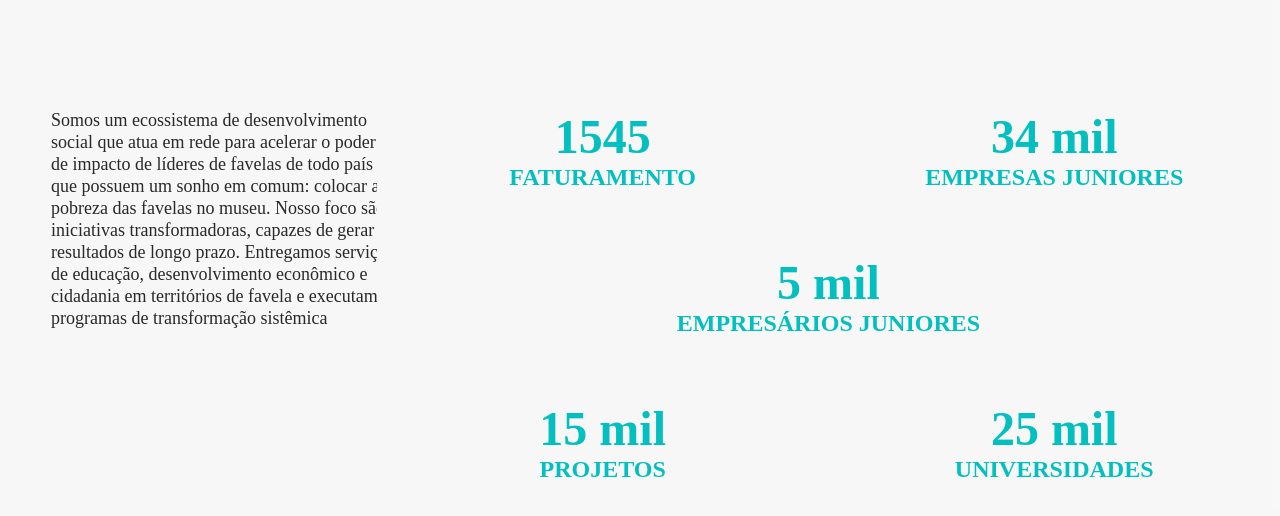
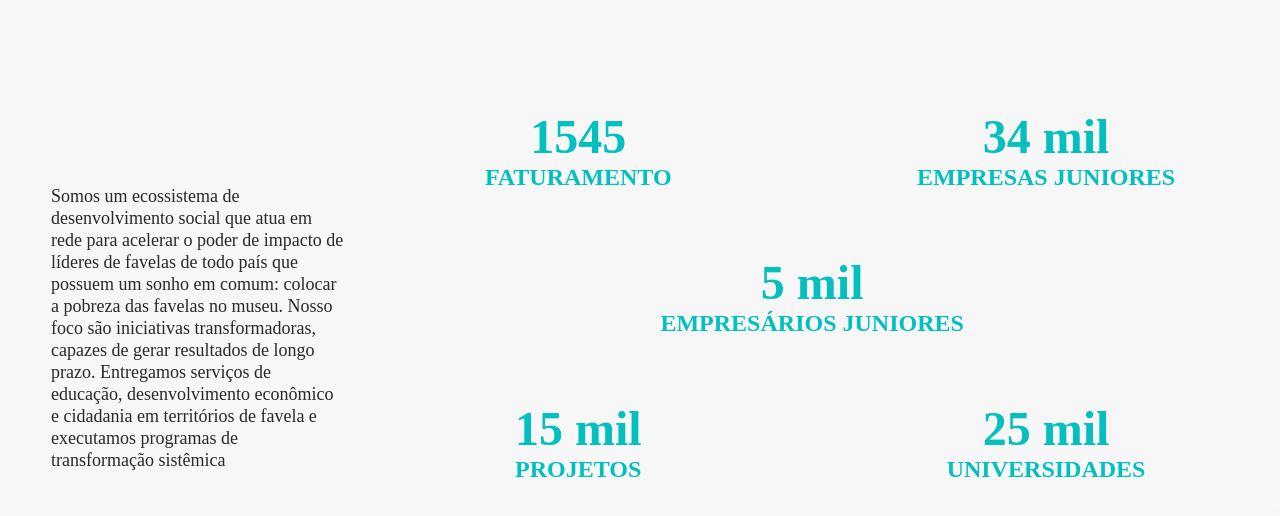
Before and after one commit to citi-onboarding/ecossistema-ejs, a React (Create React App) app in the folder client/: page / in a window 1280 px wide. Shown: the top 516 px of the page. Built offline with nearby package versions, Linux system fonts and the light colour scheme.

Commit message:
feature/react-results text fix

```diff
--- a/client/src/Views/Results/Results.css
+++ b/client/src/Views/Results/Results.css
@@ -9,7 +9,9 @@
     margin: auto;
 }
 .results-text{
-    width: 35%;
+    display: flex ;
+    margin: auto;
+    max-width: 35%;
 }
 .results-text h1{
     padding-left: 49px;
```
